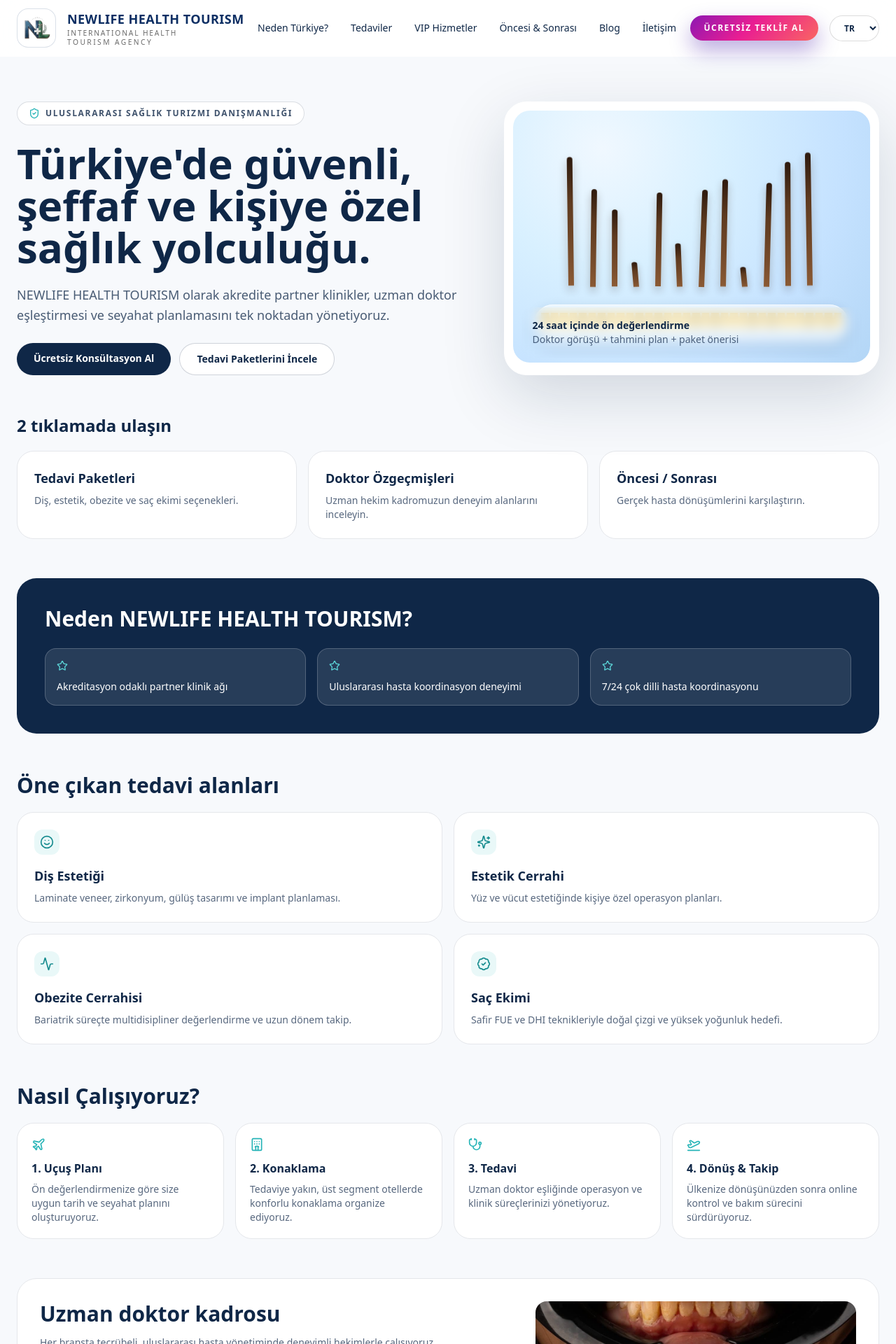
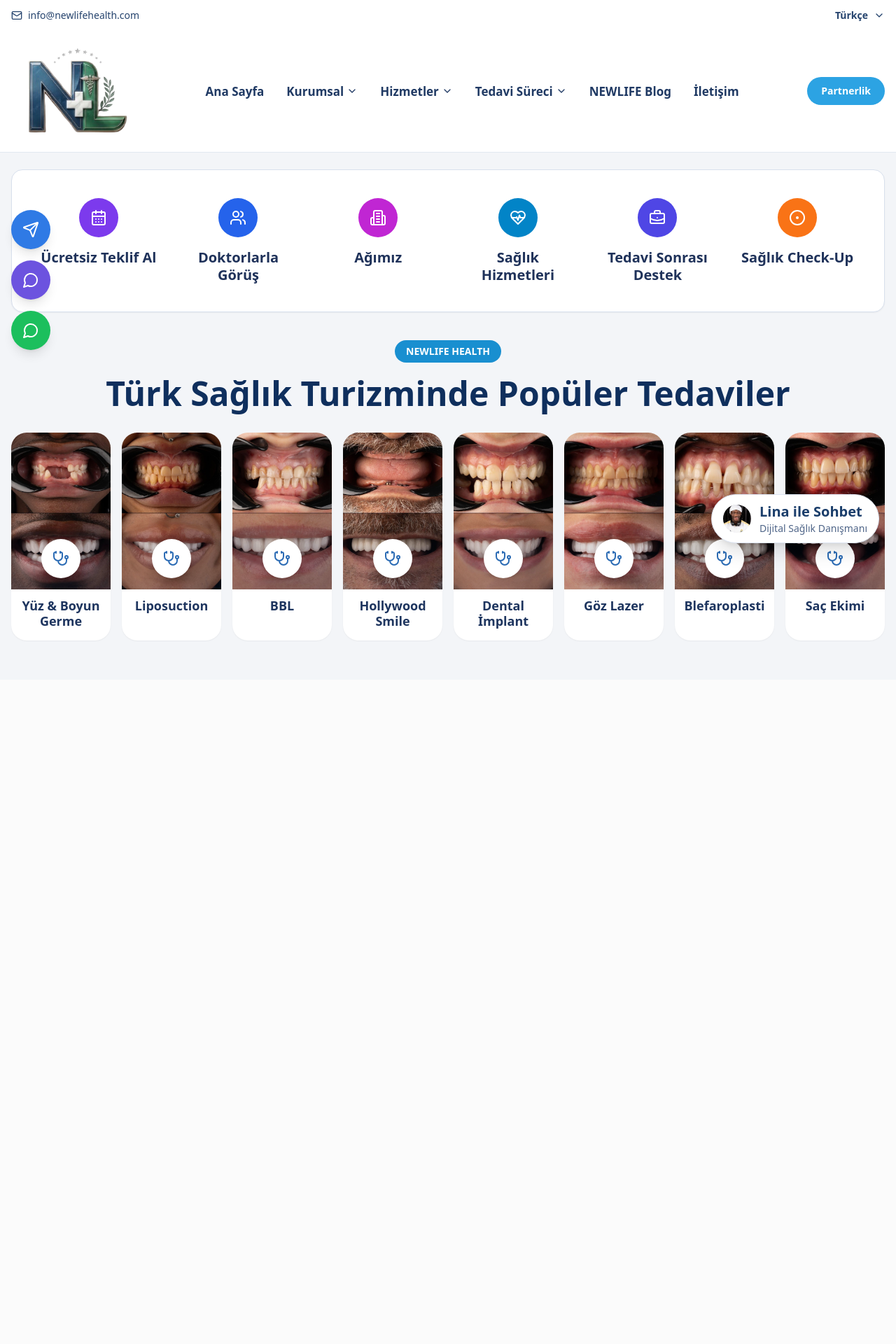
Before and after one commit to ibrahimtkmz/newlifehealth, a Next.js app: page / in a window 1280 px wide. Shown: the top 1920 px of the page at 70% size. After the commit the page ends 971 px from the top, so only its background shows below. Built offline with nearby package versions, Linux system fonts and the light colour scheme.

Commit message:
Redesign homepage to match provided clinic layout

```diff
--- a/app/page.jsx
+++ b/app/page.jsx
@@ -1,258 +1,163 @@
 "use client";
 
 import Image from "next/image";
-import Link from "next/link";
-import { ShieldCheck, Star, Plane, Hotel, Stethoscope, PlaneTakeoff, Sparkles, Smile, Activity, BadgeCheck } from "lucide-react";
-import SiteHeader from "./components/SiteHeader";
+import { Mail, ChevronDown, CalendarDays, Users, Building2, HeartPulse, BriefcaseBusiness, CircleDot, Stethoscope, MessageCircle, Send } from "lucide-react";
 import { useLanguage } from "./components/LanguageProvider";
 
 const content = {
   tr: {
-    badge: "Uluslararası Sağlık Turizmi Danışmanlığı",
-    heroTitle: "Türkiye'de güvenli, şeffaf ve kişiye özel sağlık yolculuğu.",
-    heroDesc:
-      "NEWLIFE HEALTH TOURISM olarak akredite partner klinikler, uzman doktor eşleştirmesi ve seyahat planlamasını tek noktadan yönetiyoruz.",
-    heroPrimary: "Ücretsiz Konsültasyon Al",
-    heroSecondary: "Tedavi Paketlerini İncele",
-    quickAccessTitle: "2 tıklamada ulaşın",
-    quickAccess: [
-      { title: "Tedavi Paketleri", desc: "Diş, estetik, obezite ve saç ekimi seçenekleri.", href: "/treatments" },
-      { title: "Doktor Özgeçmişleri", desc: "Uzman hekim kadromuzun deneyim alanlarını inceleyin.", href: "#doctors" },
-      { title: "Öncesi / Sonrası", desc: "Gerçek hasta dönüşümlerini karşılaştırın.", href: "/before-after" }
+    languageLabel: "Türkçe",
+    topEmail: "info@newlifehealth.com",
+    nav: ["Ana Sayfa", "Kurumsal", "Hizmetler", "Tedavi Süreci", "NEWLIFE Blog", "İletişim"],
+    partnership: "Partnerlik",
+    shortcuts: [
+      { icon: CalendarDays, title: "Ücretsiz Teklif Al", color: "bg-violet-600" },
+      { icon: Users, title: "Doktorlarla Görüş", color: "bg-blue-600" },
+      { icon: Building2, title: "Ağımız", color: "bg-fuchsia-600" },
+      { icon: HeartPulse, title: "Sağlık Hizmetleri", color: "bg-sky-600" },
+      { icon: BriefcaseBusiness, title: "Tedavi Sonrası Destek", color: "bg-indigo-600" },
+      { icon: CircleDot, title: "Sağlık Check-Up", color: "bg-orange-500" }
     ],
-    trustTitle: "Neden NEWLIFE HEALTH TOURISM?",
-    trustItems: [
-      "Akreditasyon odaklı partner klinik ağı",
-      "Uluslararası hasta koordinasyon deneyimi",
-      "7/24 çok dilli hasta koordinasyonu"
+    sectionTag: "NEWLIFE HEALTH",
+    sectionTitle: "Türk Sağlık Turizminde Popüler Tedaviler",
+    cards: [
+      { image: "/1.jpeg", title: "Yüz & Boyun Germe" },
+      { image: "/2.jpeg", title: "Liposuction" },
+      { image: "/3.jpeg", title: "BBL" },
+      { image: "/4.jpeg", title: "Hollywood Smile" },
+      { image: "/5.jpeg", title: "Dental İmplant" },
+      { image: "/6.jpeg", title: "Göz Lazer" },
+      { image: "/7.jpeg", title: "Blefaroplasti" },
+      { image: "/8.jpeg", title: "Saç Ekimi" }
     ],
-    servicesTitle: "Öne çıkan tedavi alanları",
-    services: [
-      { icon: Smile, title: "Diş Estetiği", desc: "Laminate veneer, zirkonyum, gülüş tasarımı ve implant planlaması." },
-      { icon: Sparkles, title: "Estetik Cerrahi", desc: "Yüz ve vücut estetiğinde kişiye özel operasyon planları." },
-      { icon: Activity, title: "Obezite Cerrahisi", desc: "Bariatrik süreçte multidisipliner değerlendirme ve uzun dönem takip." },
-      { icon: BadgeCheck, title: "Saç Ekimi", desc: "Safir FUE ve DHI teknikleriyle doğal çizgi ve yüksek yoğunluk hedefi." }
-    ],
-    processTitle: "Nasıl Çalışıyoruz?",
-    process: [
-      { icon: Plane, title: "1. Uçuş Planı", text: "Ön değerlendirmenize göre size uygun tarih ve seyahat planını oluşturuyoruz." },
-      { icon: Hotel, title: "2. Konaklama", text: "Tedaviye yakın, üst segment otellerde konforlu konaklama organize ediyoruz." },
-      { icon: Stethoscope, title: "3. Tedavi", text: "Uzman doktor eşliğinde operasyon ve klinik süreçlerinizi yönetiyoruz." },
-      { icon: PlaneTakeoff, title: "4. Dönüş & Takip", text: "Ülkenize dönüşünüzden sonra online kontrol ve bakım sürecini sürdürüyoruz." }
-    ],
-    doctorsTitle: "Uzman doktor kadrosu",
-    doctorsDesc: "Her branşta tecrübeli, uluslararası hasta yönetiminde deneyimli hekimlerle çalışıyoruz.",
-    doctors: ["Dr. M. Kaya · Saç Ekimi", "Op. Dr. A. Demir · Estetik Cerrahi", "Dt. E. Yalçın · Estetik Diş Hekimliği"],
-    socialProofTitle: "Güven faktörleri",
-    testimonials: [
-      "“İlk görüşmeden dönüşe kadar her adım profesyoneldi.” — Leyla A.",
-      "“Doktor ekibi ve koordinasyon süreci beklentimizin üzerindeydi.” — Thomas R.",
-      "“Tedavi + konaklama paketi gerçekten premium hissettirdi.” — Nadia K."
-    ],
-    finalTitle: "Kişiye özel tedavi planını bugün başlatın",
-    finalDesc: "Beklentilerinizi paylaşın; uygun tedavi seçenekleri, süreç planı ve tahmini maliyetleri hızlıca iletelim.",
-    finalButton: "Hemen WhatsApp'tan Yaz"
+    consultant: "Lina ile Sohbet",
+    consultantSub: "Dijital Sağlık Danışmanı"
   },
   en: {
-    badge: "International Health Tourism Concierge",
-    heroTitle: "Safe and personalized treatment journeys in Turkey.",
-    heroDesc:
-      "At NEWLIFE HEALTH TOURISM, we coordinate accredited clinics, specialist matching, and travel planning from one trusted team.",
-    heroPrimary: "Get Free Consultation",
-    heroSecondary: "View Treatment Packages",
-    quickAccessTitle: "Reach in 2 clicks",
-    quickAccess: [
-      { title: "Treatment Packages", desc: "Dental, aesthetics, obesity and hair transplant options.", href: "/treatments" },
-      { title: "Doctor Profiles", desc: "Review our specialist team and fields of expertise.", href: "#doctors" },
-      { title: "Before / After", desc: "Compare real patient transformation cases.", href: "/before-after" }
+    languageLabel: "English",
+    topEmail: "info@newlifehealth.com",
+    nav: ["Home", "Corporate", "Services", "Treatment Process", "NEWLIFE Blog", "Contact"],
+    partnership: "Partnership",
+    shortcuts: [
+      { icon: CalendarDays, title: "Get a Free Quote", color: "bg-violet-600" },
+      { icon: Users, title: "Talk to Doctors", color: "bg-blue-600" },
+      { icon: Building2, title: "Our Network", color: "bg-fuchsia-600" },
+      { icon: HeartPulse, title: "Healthcare", color: "bg-sky-600" },
+      { icon: BriefcaseBusiness, title: "Aftercare Help", color: "bg-indigo-600" },
+      { icon: CircleDot, title: "Health Check-Up", color: "bg-orange-500" }
     ],
-    trustTitle: "Why NEWLIFE HEALTH TOURISM?",
-    trustItems: ["Accreditation-focused partner clinic network", "Global patient coordination experience", "24/7 multilingual patient coordination"],
-    servicesTitle: "Featured treatment areas",
-    services: [
-      { icon: Smile, title: "Dental Aesthetics", desc: "Laminate veneers, zirconium, smile design and implant planning." },
-      { icon: Sparkles, title: "Aesthetic Surgery", desc: "Personalized facial and body operation planning." },
-      { icon: Activity, title: "Obesity Surgery", desc: "Multidisciplinary bariatric assessment and long-term follow-up." },
-      { icon: BadgeCheck, title: "Hair Transplant", desc: "Natural line and dense results with Sapphire FUE and DHI." }
+    sectionTag: "NEWLIFE HEALTH",
+    sectionTitle: "Popular Treatments in Turkish Health Tourism",
+    cards: [
+      { image: "/1.jpeg", title: "Face & Neck Lift" },
+      { image: "/2.jpeg", title: "Liposuction" },
+      { image: "/3.jpeg", title: "Brazilian Butt Lift" },
+      { image: "/4.jpeg", title: "Hollywood Smile" },
+      { image: "/5.jpeg", title: "Dental Implants" },
+      { image: "/6.jpeg", title: "Eye Laser" },
+      { image: "/7.jpeg", title: "Blepharoplasty" },
+      { image: "/8.jpeg", title: "Hair Transplant" }
     ],
-    processTitle: "How We Work",
-    process: [
-      { icon: Plane, title: "1. Flight Planning", text: "We define optimal dates and route after your pre-evaluation." },
-      { icon: Hotel, title: "2. Accommodation", text: "Comfort stays at premium hotels close to your clinic." },
-      { icon: Stethoscope, title: "3. Treatment", text: "Your full operation and medical process is managed by specialists." },
-      { icon: PlaneTakeoff, title: "4. Return & Follow-up", text: "We continue with online controls and aftercare after you return." }
-    ],
-    doctorsTitle: "Specialist doctor team",
-    doctorsDesc: "Experienced physicians with strong international patient communication.",
-    doctors: ["Dr. M. Kaya · Hair Transplant", "Op. Dr. A. Demir · Aesthetic Surgery", "Dr. E. Yalcin · Cosmetic Dentistry"],
-    socialProofTitle: "Trust signals",
-    testimonials: [
-      "“From first call to return flight, every step felt premium.” — Leyla A.",
-      "“Medical quality and coordination exceeded our expectations.” — Thomas R.",
-      "“Treatment + accommodation package was seamless and secure.” — Nadia K."
-    ],
-    finalTitle: "Start your personalized treatment journey today",
-    finalDesc: "Share your goals to receive suitable treatment options, process guidance, and estimated pricing quickly.",
-    finalButton: "Chat on WhatsApp"
+    consultant: "Chat with Lina",
+    consultantSub: "Digital Health Consultant"
   }
 };
 
 export default function HomePage() {
   const { lang } = useLanguage();
-  const t = content[lang] || content.tr;
+  const t = content[lang] || content.en;
 
   return (
-    <main className="min-h-screen bg-[#f7f9fc] text-[#0f2747]">
-      <SiteHeader />
-
-      <section className="mx-auto grid w-full max-w-7xl gap-10 px-6 pb-14 pt-10 lg:grid-cols-[1.1fr_0.9fr] lg:pt-16">
-        <div className="space-y-6">
-          <span className="inline-flex items-center gap-2 rounded-full border border-[#0f2747]/15 bg-white px-4 py-2 text-xs font-semibold uppercase tracking-[0.14em] text-[#0f2747]/80">
-            <ShieldCheck className="h-4 w-4 text-[#27b4b7]" /> {t.badge}
-          </span>
-          <h1 className="max-w-2xl text-4xl font-semibold leading-tight md:text-6xl">{t.heroTitle}</h1>
-          <p className="max-w-2xl text-lg leading-relaxed text-[#0f2747]/75">{t.heroDesc}</p>
-          <div className="flex flex-wrap gap-3">
-            <Link href="/contact" className="rounded-full bg-[#0f2747] px-6 py-3 text-sm font-semibold text-white transition hover:bg-[#183a68]">
-              {t.heroPrimary}
-            </Link>
-            <Link href="/treatments" className="rounded-full border border-[#0f2747]/20 bg-white px-6 py-3 text-sm font-semibold text-[#0f2747] transition hover:border-[#27b4b7] hover:text-[#27b4b7]">
-              {t.heroSecondary}
-            </Link>
+    <main className="min-h-screen bg-[#f3f5f8] text-[#1d3257]">
+      <header className="border-b border-slate-200 bg-white">
+        <div className="mx-auto flex w-full max-w-[1280px] items-center justify-between px-4 py-3 text-sm text-[#26446e]">
+          <p className="flex items-center gap-2 font-medium">
+            <Mail className="h-4 w-4" />
+            {t.topEmail}
+          </p>
+          <div className="flex items-center gap-2 font-semibold">
+            <span>{t.languageLabel}</span>
+            <ChevronDown className="h-4 w-4" />
           </div>
         </div>
 
-        <div className="relative overflow-hidden rounded-[32px] border border-white bg-white p-3 shadow-[0_30px_90px_rgba(15,39,71,0.16)]">
-          <div className="relative flex min-h-[360px] w-full items-end justify-center overflow-hidden rounded-[24px] bg-[radial-gradient(circle_at_25%_15%,#f0f8ff_0%,#d8f0ff_35%,#c5e2ff_70%,#b3d6f6_100%)]">
-            <div className="hair-animation-root">
-              {Array.from({ length: 12 }).map((_, index) => (
-                <span
-                  key={`hair-strand-${index}`}
-                  className="hair-strand"
-                  style={{
-                    left: `${8 + index * 7.4}%`,
-                    animationDelay: `${index * 0.25}s`,
-                    animationDuration: `${3.8 + (index % 4) * 0.35}s`
-                  }}
-                />
-              ))}
-            </div>
+        <div className="mx-auto flex w-full max-w-[1280px] items-center justify-between px-4 py-5">
+          <div className="flex items-center gap-3">
+            <Image src="/logo.png" alt="Newlife Health logo" width={200} height={60} className="h-auto w-[180px] object-contain" priority />
+          </div>
 
-            <div className="tooth-arch-wrap">
-              <div className="tooth-arch">
-                {Array.from({ length: 32 }).map((_, index) => (
-                  <span key={`tooth-${index}`} className="tooth-unit" />
-                ))}
-              </div>
-            </div>
-          </div>
-          <div className="absolute bottom-6 left-6 right-6 rounded-2xl bg-white/92 p-4 backdrop-blur">
-            <p className="text-sm font-semibold text-[#0f2747]">24 saat içinde ön değerlendirme</p>
-            <p className="text-sm text-[#0f2747]/70">Doktor görüşü + tahmini plan + paket önerisi</p>
+          <nav className="hidden items-center gap-8 text-[17px] font-semibold text-[#203a64] lg:flex">
+            {t.nav.map((item, idx) => (
+              <a key={item} href="#" className="inline-flex items-center gap-1 hover:text-[#1f77d2]">
+                {item}
+                {(idx === 1 || idx === 2 || idx === 3) && <ChevronDown className="h-4 w-4" />}
+              </a>
+            ))}
+          </nav>
+
+          <button className="rounded-full bg-[#2ca3e3] px-5 py-2.5 text-sm font-semibold text-white hover:bg-[#1a8dd0]">{t.partnership}</button>
+        </div>
+      </header>
+
+      <section className="mx-auto w-full max-w-[1280px] px-4 pt-6">
+        <div className="rounded-2xl border border-[#d8e0ed] bg-white p-6 shadow-sm md:p-10">
+          <div className="grid grid-cols-2 gap-8 md:grid-cols-3 lg:grid-cols-6">
+            {t.shortcuts.map((item) => {
+              const Icon = item.icon;
+              return (
+                <article key={item.title} className="flex flex-col items-center text-center">
+                  <span className={`mb-4 inline-flex h-14 w-14 items-center justify-center rounded-full text-white ${item.color}`}>
+                    <Icon className="h-6 w-6" />
+                  </span>
+                  <h3 className="text-xl font-semibold leading-tight text-[#1f325a]">{item.title}</h3>
+                </article>
+              );
+            })}
           </div>
         </div>
       </section>
 
-      <section className="mx-auto w-full max-w-7xl px-6 pb-14">
-        <h2 className="mb-5 text-xl font-semibold md:text-2xl">{t.quickAccessTitle}</h2>
-        <div className="grid gap-4 md:grid-cols-3">
-          {t.quickAccess.map((item) => (
-            <Link key={item.title} href={item.href} className="rounded-3xl border border-[#0f2747]/12 bg-white p-6 transition hover:-translate-y-1 hover:shadow-xl">
-              <h3 className="text-lg font-semibold">{item.title}</h3>
-              <p className="mt-2 text-sm text-[#0f2747]/70">{item.desc}</p>
-            </Link>
+      <section className="mx-auto w-full max-w-[1280px] px-4 pb-14 pt-10">
+        <div className="mb-8 flex flex-col items-center">
+          <span className="rounded-full bg-[#198fd0] px-4 py-1.5 text-sm font-semibold text-white">{t.sectionTag}</span>
+          <h1 className="mt-5 text-center text-4xl font-bold leading-tight text-[#0f2f5d] md:text-5xl">{t.sectionTitle}</h1>
+        </div>
+
+        <div className="grid grid-cols-2 gap-4 sm:grid-cols-3 lg:grid-cols-4 xl:grid-cols-8">
+          {t.cards.map((card) => (
+            <article key={card.title} className="overflow-hidden rounded-[22px] bg-white shadow-sm">
+              <div className="relative h-56">
+                <Image src={card.image} alt={card.title} fill className="object-cover" />
+                <div className="absolute inset-0 bg-gradient-to-t from-[#102f5a33] via-transparent to-transparent" />
+                <span className="absolute bottom-4 left-1/2 inline-flex h-14 w-14 -translate-x-1/2 items-center justify-center rounded-full bg-white text-[#2b6bb4] shadow-lg">
+                  <Stethoscope className="h-6 w-6" />
+                </span>
+              </div>
+              <h3 className="px-2 pb-4 pt-3 text-center text-lg font-semibold leading-tight text-[#1e355f]">{card.title}</h3>
+            </article>
           ))}
         </div>
       </section>
 
-      <section className="mx-auto w-full max-w-7xl px-6 pb-14">
-        <div className="rounded-[28px] bg-[#0f2747] p-8 text-white md:p-10">
-          <h2 className="text-2xl font-semibold md:text-3xl">{t.trustTitle}</h2>
-          <div className="mt-6 grid gap-4 md:grid-cols-3">
-            {t.trustItems.map((item) => (
-              <div key={item} className="rounded-2xl border border-white/20 bg-white/10 p-4 text-sm">
-                <Star className="mb-3 h-4 w-4 text-[#5bd4d7]" />
-                {item}
-              </div>
-            ))}
-          </div>
+      <div className="fixed bottom-6 right-6 z-40 hidden items-center gap-3 rounded-full border border-[#dce4f2] bg-white px-4 py-2.5 shadow-xl md:flex">
+        <Image src="/10.jpeg" alt="Consultant" width={40} height={40} className="h-10 w-10 rounded-full object-cover" />
+        <div>
+          <p className="text-xl font-semibold text-[#1b3e6b]">{t.consultant}</p>
+          <p className="text-sm text-[#4f6588]">{t.consultantSub}</p>
         </div>
-      </section>
+      </div>
 
-      <section className="mx-auto w-full max-w-7xl px-6 pb-14">
-        <h2 className="mb-5 text-2xl font-semibold md:text-3xl">{t.servicesTitle}</h2>
-        <div className="grid gap-4 md:grid-cols-2">
-          {t.services.map((service) => {
-            const Icon = service.icon;
-            return (
-              <article key={service.title} className="rounded-3xl border border-[#0f2747]/12 bg-white p-6">
-                <span className="mb-4 inline-flex rounded-xl bg-[#e9f8f8] p-2 text-[#178c8f]">
-                  <Icon className="h-5 w-5" />
-                </span>
-                <h3 className="text-lg font-semibold">{service.title}</h3>
-                <p className="mt-2 text-sm text-[#0f2747]/70">{service.desc}</p>
-              </article>
-            );
-          })}
-        </div>
-      </section>
-
-      <section className="mx-auto w-full max-w-7xl px-6 pb-14">
-        <h2 className="mb-5 text-2xl font-semibold md:text-3xl">{t.processTitle}</h2>
-        <div className="grid gap-4 md:grid-cols-4">
-          {t.process.map((step) => {
-            const Icon = step.icon;
-            return (
-              <article key={step.title} className="rounded-3xl border border-[#0f2747]/12 bg-white p-5">
-                <Icon className="mb-3 h-5 w-5 text-[#27b4b7]" />
-                <h3 className="font-semibold">{step.title}</h3>
-                <p className="mt-2 text-sm text-[#0f2747]/70">{step.text}</p>
-              </article>
-            );
-          })}
-        </div>
-      </section>
-
-      <section id="doctors" className="mx-auto w-full max-w-7xl px-6 pb-14">
-        <div className="grid gap-5 rounded-[28px] border border-[#0f2747]/12 bg-white p-8 md:grid-cols-[1.2fr_0.8fr]">
-          <div>
-            <h2 className="text-2xl font-semibold md:text-3xl">{t.doctorsTitle}</h2>
-            <p className="mt-3 text-sm leading-relaxed text-[#0f2747]/70">{t.doctorsDesc}</p>
-            <ul className="mt-5 space-y-2 text-sm">
-              {t.doctors.map((doctor) => (
-                <li key={doctor} className="flex items-center gap-2">
-                  <span className="h-1.5 w-1.5 rounded-full bg-[#27b4b7]" />
-                  {doctor}
-                </li>
-              ))}
-            </ul>
-          </div>
-          <div className="relative h-64 overflow-hidden rounded-2xl">
-            <Image src="/2.jpeg" alt="Uzman doktor ekibi" fill className="object-cover" />
-          </div>
-        </div>
-      </section>
-
-      <section className="mx-auto w-full max-w-7xl px-6 pb-20">
-        <h2 className="mb-5 text-2xl font-semibold md:text-3xl">{t.socialProofTitle}</h2>
-        <div className="grid gap-4 md:grid-cols-3">
-          {t.testimonials.map((item) => (
-            <blockquote key={item} className="rounded-3xl border border-[#0f2747]/12 bg-white p-5 text-sm text-[#0f2747]/80">
-              {item}
-            </blockquote>
-          ))}
-        </div>
-
-        <div className="mt-10 rounded-[28px] bg-gradient-to-r from-[#0f2747] to-[#1a3f73] p-8 text-white md:flex md:items-center md:justify-between md:gap-6">
-          <div>
-            <h3 className="text-2xl font-semibold">{t.finalTitle}</h3>
-            <p className="mt-2 max-w-3xl text-sm text-white/85">{t.finalDesc}</p>
-          </div>
-          <Link href="https://wa.me/905000000000" className="mt-5 inline-flex rounded-full bg-[#27b4b7] px-6 py-3 text-sm font-semibold text-white hover:bg-[#1f9ea1] md:mt-0">
-            {t.finalButton}
-          </Link>
-        </div>
-      </section>
+      <div className="fixed left-4 top-1/2 z-40 hidden -translate-y-1/2 flex-col gap-4 md:flex">
+        <button className="inline-flex h-14 w-14 items-center justify-center rounded-full bg-[#2f7ae5] text-white shadow-lg" aria-label="Telegram">
+          <Send className="h-6 w-6" />
+        </button>
+        <button className="inline-flex h-14 w-14 items-center justify-center rounded-full bg-[#6c53df] text-white shadow-lg" aria-label="Viber">
+          <MessageCircle className="h-6 w-6" />
+        </button>
+        <button className="inline-flex h-14 w-14 items-center justify-center rounded-full bg-[#1cbf5d] text-white shadow-lg" aria-label="WhatsApp">
+          <MessageCircle className="h-6 w-6" />
+        </button>
+      </div>
     </main>
   );
 }
```
